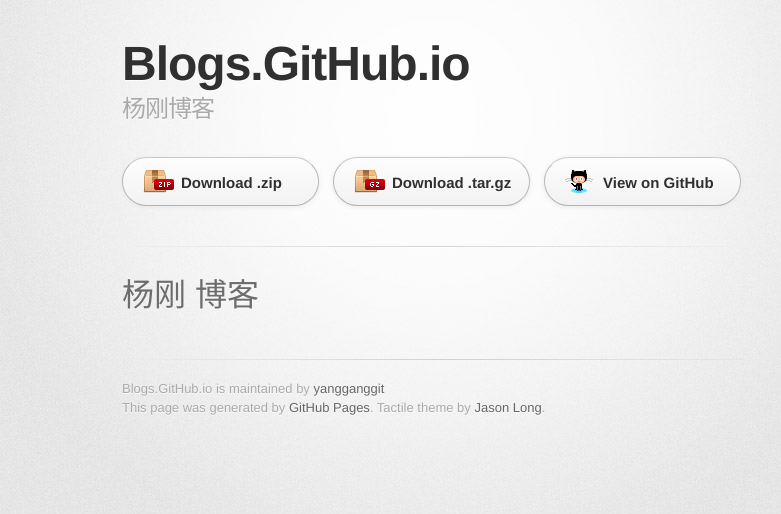
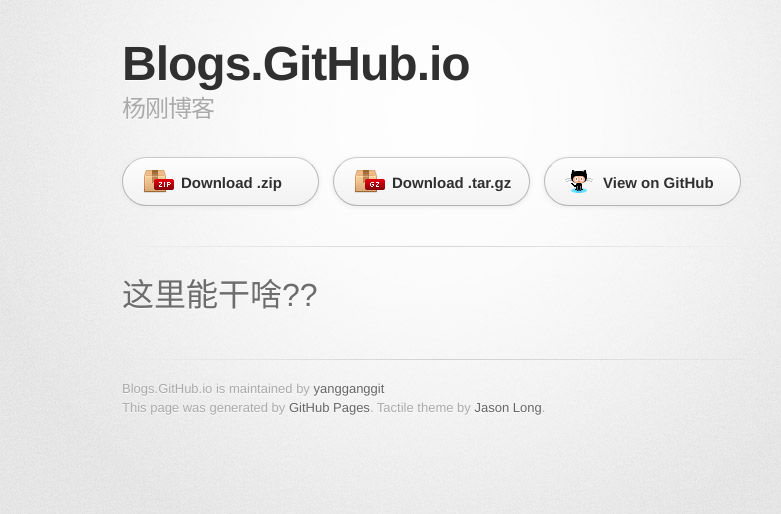
Before and after one commit to yangganggit/blogs, a plain HTML site: page index.html in a window 1280 px wide. Shown: the whole page, without its empty margins (208-989 px from the left). Drawn offline with Linux system fonts and the light colour scheme; a web font is replaced by a local one.

Commit message:
第一次更新

```diff
--- a/index.html
+++ b/index.html
@@ -32,7 +32,9 @@
 
         <section id="main_content">
           <h1>
-<a id="杨刚---博客" class="anchor" href="#%E6%9D%A8%E5%88%9A---%E5%8D%9A%E5%AE%A2" aria-hidden="true"><span aria-hidden="true" class="octicon octicon-link"></span></a>杨刚   博客</h1>
+<a id="杨刚---博客" class="anchor" href="#%E6%9D%A8%E5%88%9A---%E5%8D%9A%E5%AE%A2" aria-hidden="true"><span aria-hidden="true" class="octicon octicon-link"></span></a>
+          这里能干啥??
+          </h1>
         </section>
 
         <footer>
```
